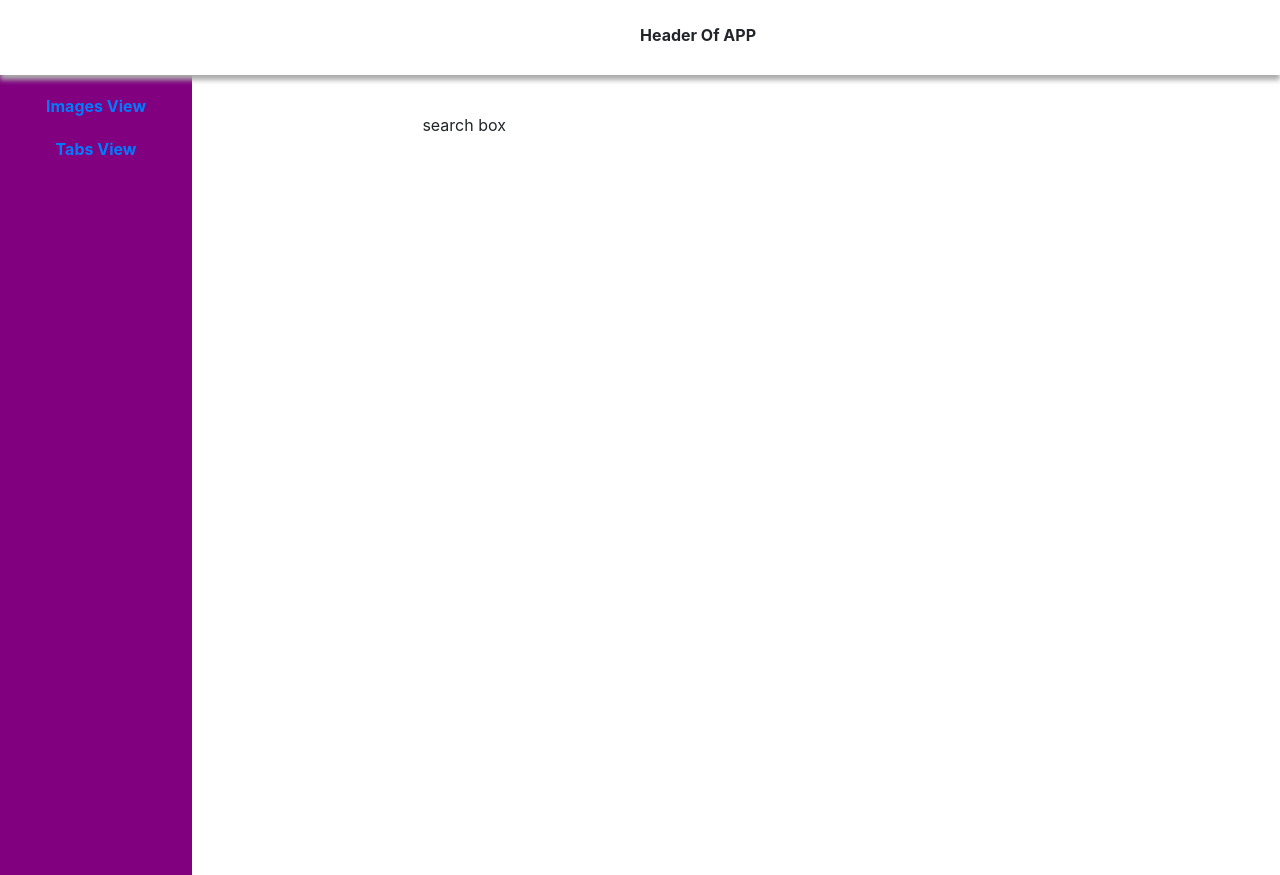
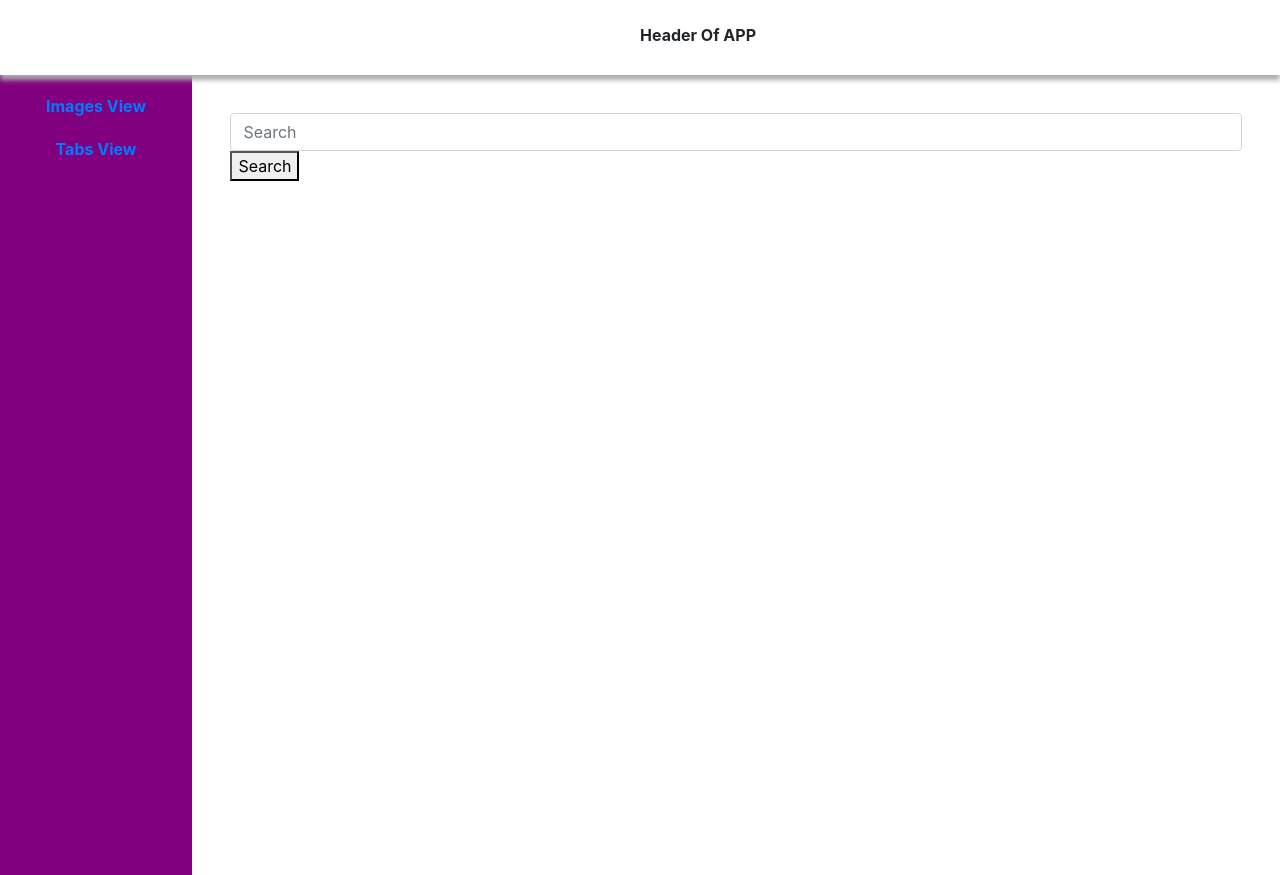
Before and after one commit to vinay506/react-sample-app, a React (Create React App) app: page /imagesListView in a window 1280 px wide. Built offline with nearby package versions, Linux system fonts and the light colour scheme.

Commit message:
Integrated unsplash api

```diff
--- a/src/components/App.js
+++ b/src/components/App.js
@@ -6,7 +6,8 @@ import ImagesListView from './images_view/imagesListView';
 import Home from './home/home';
 import TabsView from './tabs_view/tabsView';
 
-function App() {
+function App(props) {
+  console.log(props,"props");
   return (
     <div className="body_container">
       <SideBar />
@@ -15,6 +16,7 @@ function App() {
           <Route path="/" exact component={Home}/>
           <Route path="/imagesListView"  component={ImagesListView}/>
           <Route path="/tabsView" component={TabsView}/>
+          <Route path="*" component={Home} />
         </Switch>
       </div>
     </div>
--- a/src/components/App.scss
+++ b/src/components/App.scss
@@ -9,7 +9,7 @@
 
 
 .content_container {
-  margin-left: 15%;
+  width: 85%;
   height: 100vh;
   padding: 3%;
 }
--- a/src/components/images_view/imagesListView.js
+++ b/src/components/images_view/imagesListView.js
@@ -1,7 +1,23 @@
-import React from 'react';
+import React,{useEffect } from 'react';
 import SearchBox from '../search-box/search-box';
+import axios from 'axios'
 
 function ImagesListView() {
+
+    useEffect(() => {
+     async () => {
+      const response =  await axios.get('https://api.unsplash.com/search/photos',{
+            params:{query:'cars'},
+            headers:{
+                Authorization:'Client-ID YTKtPTHClgOjIDYdOleZxLAIjIYc3pOcwwKTUUg54j4'
+            }
+        })
+
+        console.log('testing');
+        console.log(response);
+
+     }
+    }, [])
     return (
         <div>
             <SearchBox/>
--- a/src/components/search-box/search-box.js
+++ b/src/components/search-box/search-box.js
@@ -1,15 +1,14 @@
 import React from 'react';
-import {  MDBIcon } from "mdbreact";
+// import {  MDBIcon } from "mdbreact";
 
-function SearchBox() {
+function SearchBox(props) {
+    console.log('In search Box',props);
     return (
         <div>
-            search box
-            <MDBIcon icon="search" />
-            {/* <MDBIcon icon="search" />
-            <input className="form-control" type="text" placeholder="Search" aria-label="Search" /> */}
+            <input className="form-control" type="text" placeholder="Search" aria-label="Search" />
+            <button>Search</button>
         </div>
     )
 }
 
-export default SearchBox
+export default SearchBox;
--- a/src/components/sidebar/sidebar.js
+++ b/src/components/sidebar/sidebar.js
@@ -6,7 +6,7 @@ const pageConfig = require('./pages_config.json')
 function SideBar() {
 
     const listOfLinks = (pageConfig.pages || []).map(page => {
-        console.log(page);
+        // console.log(page);
         const sideBarItem = <li key={page.key}><Link to={page.linkTo}>{page.pageName}</Link></li>
         return sideBarItem;
     })
--- a/src/index.js
+++ b/src/index.js
@@ -3,7 +3,7 @@ import ReactDOM from 'react-dom';
 import './index.scss';
 import App from './components/App';
 import * as serviceWorker from './serviceWorker';
-import { BrowserRouter, Switch } from 'react-router-dom'
+import { BrowserRouter, Switch,Route } from 'react-router-dom'
 import Header from './components/header/header';
 
 
@@ -12,7 +12,7 @@ const RootOfApp = () => {
     <BrowserRouter>
       <Header />
       <Switch>
-        <App className="" />
+        <Route path="/" component={App}></Route>
       </Switch>
     </BrowserRouter>
   )
--- a/webpack.config.js
+++ b/webpack.config.js
@@ -11,9 +11,11 @@ var config = {
     output:{
         path: path.resolve(__dirname,'dist'),
         filename:'bundle.js',
-        // publicPath:'./dist'
+         publicPath:'/'
     },
-
+    devServer:{
+        historyApiFallback : true
+    },
     module:{
         rules:[ {
             test:/\.(js|jsx)?$/,
```
